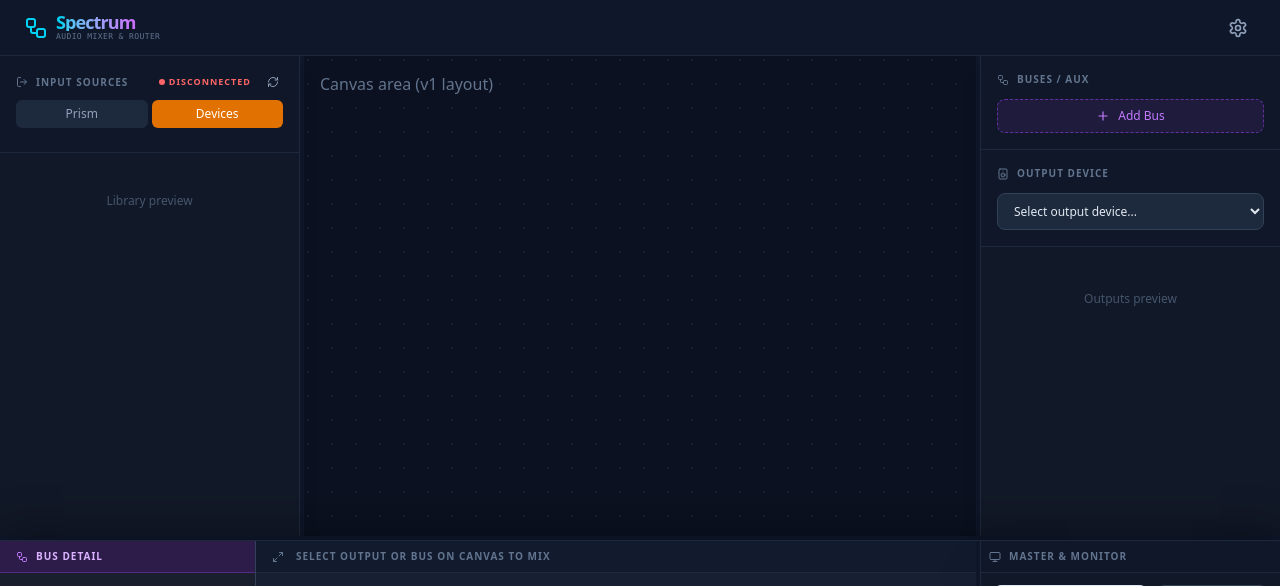
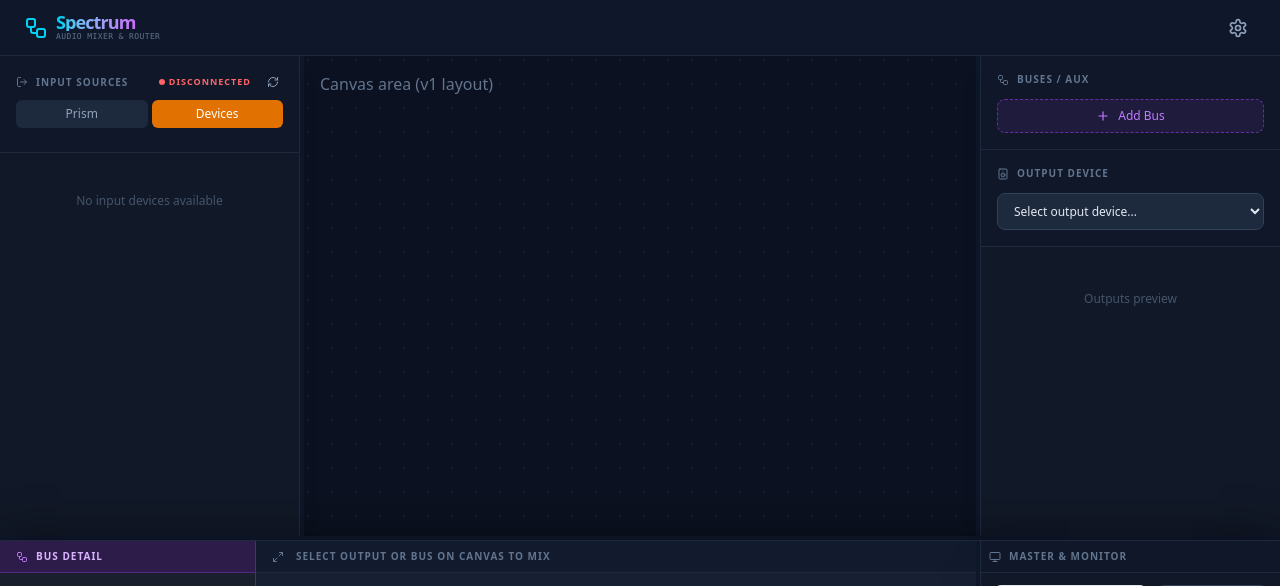
Before and after one commit to petitstrawberry/spectrum, a React (Vite) app: page / in a window 1280 px wide. Both pictures are taken after a click on the button "Devices". Shown: the top 586 px of the page. Built offline with nearby package versions, Linux system fonts and the light colour scheme; the HTML template or start-up script is replaced by a standard one.

Commit message:
feat: LeftSidebarとSpectrumLayoutにデバイス管理機能を追加し、入力デバイスの表示を改善

```diff
--- a/src/ui/LeftSidebar.tsx
+++ b/src/ui/LeftSidebar.tsx
@@ -1,4 +1,4 @@
-import { LogOut, RefreshCw, ExternalLink, Music, Volume2 } from 'lucide-react';
+import { LogOut, RefreshCw, ExternalLink, Music, Volume2, Mic, Plus } from 'lucide-react';
 
 interface Props {
   width: number;
@@ -19,9 +19,13 @@ interface Props {
   isLibraryItemUsed?: (id: string) => boolean;
   handleLibraryMouseDown?: (e: React.MouseEvent, type: string, id: string) => void;
   onOpenPrismApp?: () => void;
+  otherInputDevices?: Array<{ deviceId: number; name: string; channelCount: number }>;
+  activeCaptures?: number[];
+  startCapture?: (deviceId: number) => Promise<boolean>;
+  stopCapture?: (deviceId: number) => Promise<void>;
 }
 
-export default function LeftSidebar({ width, isRefreshing, inputSourceMode, handleRefresh, driverStatus, onChangeInputSourceMode, channelSources = [], prismDevice = null, isLibraryItemUsed = () => false, handleLibraryMouseDown, onOpenPrismApp }: Props) {
+export default function LeftSidebar({ width, isRefreshing, inputSourceMode, handleRefresh, driverStatus, onChangeInputSourceMode, channelSources = [], prismDevice = null, isLibraryItemUsed = () => false, handleLibraryMouseDown, onOpenPrismApp, otherInputDevices = [] }: Props) {
   return (
     <div className="bg-[#111827] border-r border-slate-800 flex flex-col shrink-0 z-10 shadow-xl relative" style={{ width }} onClick={e => e.stopPropagation()}>
       <div className="p-4 border-b border-slate-800 bg-slate-900/50">
@@ -126,12 +130,58 @@ export default function LeftSidebar({ width, isRefreshing, inputSourceMode, hand
                       </div>
                     </div>
                   )}
+                  {!isUsed && (
+                    <Plus className="w-3 h-3 text-slate-600 group-hover:text-cyan-400 transition-colors opacity-0 group-hover:opacity-100 relative z-10" />
+                  )}
                 </div>
               );
             })}
           </>
         ) : (
-          <div className="text-center py-8 text-slate-600 text-xs">Library preview</div>
+          // Devices mode: Show all non-Prism devices as a simple draggable list (v1 style)
+          inputSourceMode === 'devices' ? (
+            otherInputDevices.length > 0 ? (
+              otherInputDevices.map(device => {
+                const deviceLibraryId = `dev_${device.deviceId}`;
+                const isUsed = isLibraryItemUsed(deviceLibraryId);
+
+                return (
+                  <div
+                    key={deviceLibraryId}
+                    onMouseDown={!isUsed ? (e) => handleLibraryMouseDown && handleLibraryMouseDown(e, 'lib_source', deviceLibraryId) : undefined}
+                    className={
+                      `
+                        group flex items-center gap-2 p-2 rounded-lg border transition-all relative overflow-hidden
+                        ${isUsed
+                          ? 'border-slate-800 bg-slate-900/30 opacity-40 cursor-default'
+                          : 'border-slate-700/30 bg-slate-800/60 hover:border-amber-500/50 hover:bg-slate-800 cursor-grab active:cursor-grabbing'
+                        }
+                      `
+                    }
+                  >
+                    <div className="w-6 h-6 rounded-md flex items-center justify-center relative z-10 bg-slate-800 text-slate-500 group-hover:bg-amber-900/50 group-hover:text-amber-400">
+                        <Mic className="w-3 h-3" />
+                    </div>
+                    <div className="flex-1 min-w-0 relative z-10">
+                      <div className="text-[10px] font-medium truncate text-slate-300">
+                        {device.name}
+                      </div>
+                      <div className="text-[8px] text-slate-600">{device.channelCount}ch</div>
+                    </div>
+                    {!isUsed && (
+                      <Plus className="w-3 h-3 text-slate-600 group-hover:text-amber-400 transition-colors opacity-0 group-hover:opacity-100 relative z-10" />
+                    )}
+                  </div>
+                );
+              })
+            ) : (
+              <div className="text-center py-8 text-slate-600 text-xs">
+                No input devices available
+              </div>
+            )
+          ) : (
+            <div className="text-center py-8 text-slate-600 text-xs">Library preview</div>
+          )
         )}
       </div>
     </div>
--- a/src/ui/SpectrumLayout.tsx
+++ b/src/ui/SpectrumLayout.tsx
@@ -318,6 +318,10 @@ export default function SpectrumLayout({ devices }: SpectrumLayoutProps) {
           onChangeInputSourceMode={(m) => setInputSourceMode(m)}
           channelSources={channelSources}
           prismDevice={prismDevice}
+          otherInputDevices={otherInputDevices}
+          activeCaptures={devices?.activeCaptures || []}
+          startCapture={devices?.startCapture}
+          stopCapture={devices?.stopCapture}
           isLibraryItemUsed={() => false}
           handleLibraryMouseDown={(e: any, t: string, id: string) => { /* presentational only */ }}
           onOpenPrismApp={() => openPrismApp().catch(console.error)}
```
